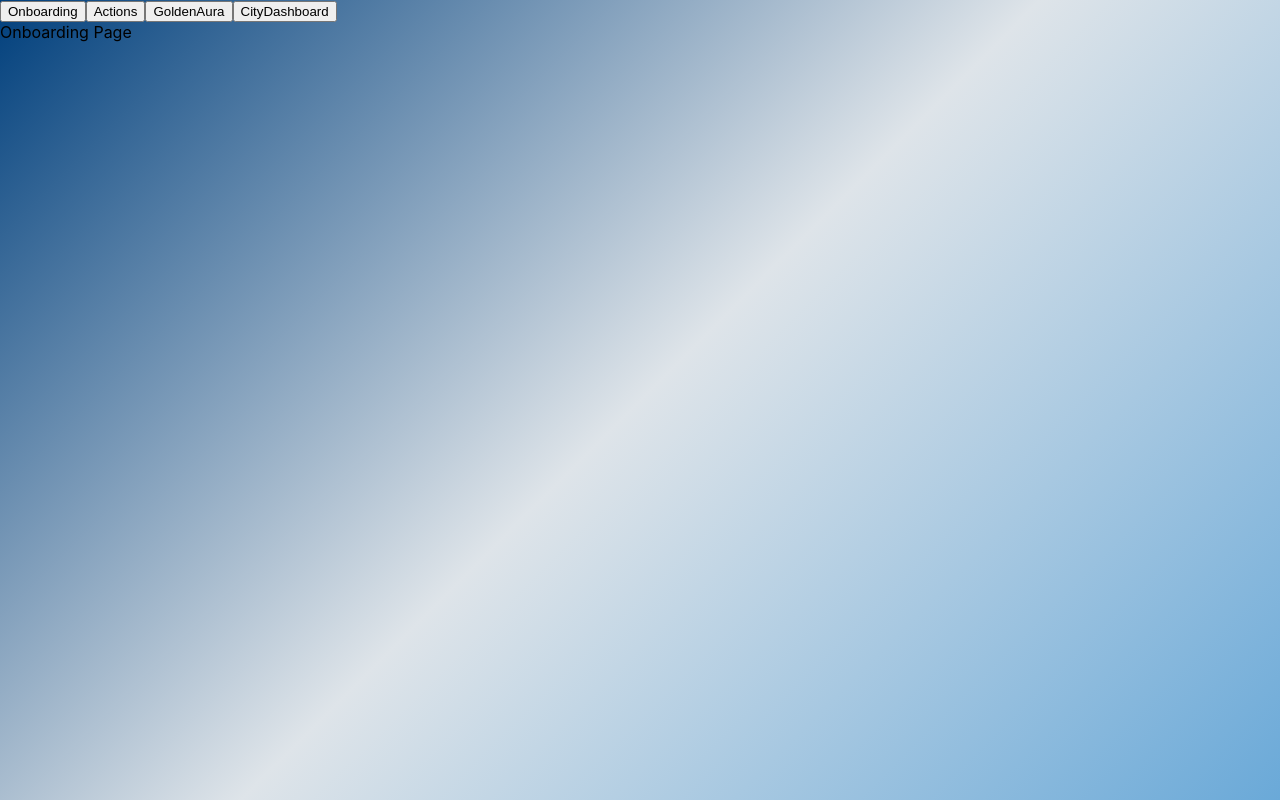
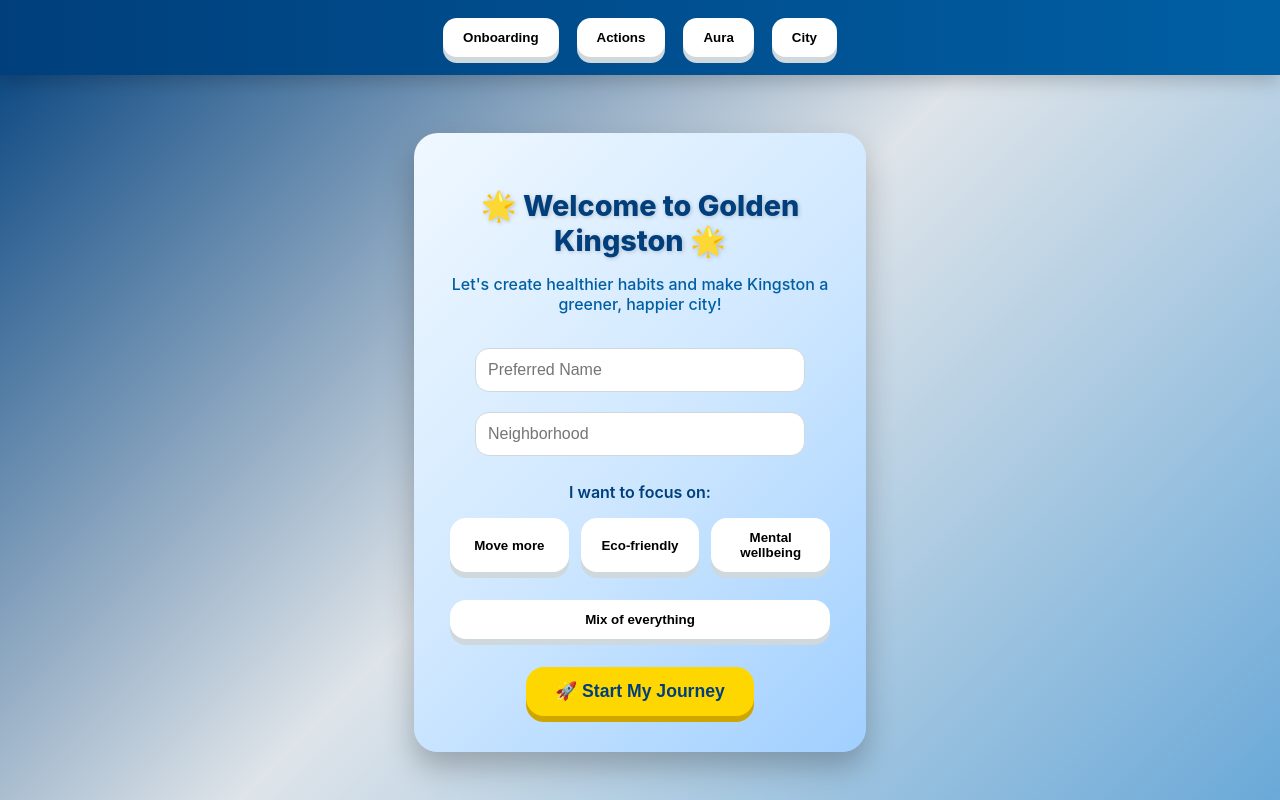
Before and after one commit to KhushiG7/Qhacks2026, a React (Create React App) app: page / in a window 1280 px wide. Built offline with nearby package versions, Linux system fonts and the light colour scheme.

Commit message:
Update App.js

```diff
--- a/src/App.js
+++ b/src/App.js
@@ -1,43 +1,166 @@
 import React, { useState } from "react";
 import "./App.css";
-import Onboarding from "./pages/Onboarding";
-import Actions from "./pages/Actions";
-import GoldenAura from "./pages/GoldenAura";
-import CityDashboard from "./pages/CityDashboard";
 
-// Map page names to components
-const pages = {
-  Onboarding,
-  Actions,
-  GoldenAura,
-  CityDashboard,
-};
+/* ===== Screens ===== */
 
-function App() {
-  const [page, setPage] = useState("Onboarding"); // default page
-  const PageComponent = pages[page];
+function Onboarding({ onComplete }) {
+  const [name, setName] = useState("");
+  const [neighborhood, setNeighborhood] = useState("");
+  const [focus, setFocus] = useState("");
+
+  const focusOptions = [
+    "Move more",
+    "Eco-friendly",
+    "Mental wellbeing",
+    "Mix of everything",
+  ];
+
+  const handleFocusSelect = (option) => setFocus(option);
+
+  const handleStart = () => {
+    if (!name || !neighborhood || !focus) {
+      alert("Please fill all fields and select your focus!");
+      return;
+    }
+    onComplete({ name, neighborhood, focus });
+  };
 
   return (
-    <div className="App">
-      {/* Simple page switcher using buttons inside App */}
-      <div className="page-switcher">
-        {Object.keys(pages).map((p) => (
+    <div className="card onboarding-card">
+      <h1 className="onboard-title">🌟 Welcome to Golden Kingston 🌟</h1>
+      <p className="onboard-subtitle">
+        Let's create healthier habits and make Kingston a greener, happier city!
+      </p>
+
+      <input
+        className="input"
+        placeholder="Preferred Name"
+        value={name}
+        onChange={(e) => setName(e.target.value)}
+      />
+      <input
+        className="input"
+        placeholder="Neighborhood"
+        value={neighborhood}
+        onChange={(e) => setNeighborhood(e.target.value)}
+      />
+
+      <p className="onboard-focus-text">I want to focus on:</p>
+
+      <div className="button-grid focus-grid">
+        {focusOptions.map((option, idx) => (
           <button
-            key={p}
-            onClick={() => setPage(p)}
-            className="switch-button"
+            key={option}
+            className={`btn-3d focus-btn ${focus === option ? "selected" : ""}`}
+            onClick={() => handleFocusSelect(option)}
           >
-            {p}
+            {option}
           </button>
         ))}
       </div>
 
-      {/* Render current page */}
-      <div className="page-container">
-        <PageComponent />
-      </div>
+      <button className="action-btn start-btn" onClick={handleStart}>
+        🚀 Start My Journey
+      </button>
     </div>
   );
 }
 
-export default App;
+function Actions({ points, logAction }) {
+  return (
+    <div className="card">
+      <h2>Log Actions</h2>
+      <p>Total Points: {points}</p>
+      <button className="action-btn" onClick={() => logAction(2)}>
+        🚶 Walk / Run
+      </button>
+      <button className="action-btn" onClick={() => logAction(3)}>
+        🚲 Bike
+      </button>
+      <button className="action-btn" onClick={() => logAction(1)}>
+        ♻ Reduce Waste
+      </button>
+      <button className="action-btn" onClick={() => logAction(2)}>
+        🧘 Mindfulness
+      </button>
+    </div>
+  );
+}
+
+function GoldenAura({ points, breakdown }) {
+  return (
+    <div className="card">
+      <h2>Your Golden Aura</h2>
+      <p>Total: {points}</p>
+      <p>Walking: {breakdown.walk || 0}</p>
+      <p>Wellbeing: {breakdown.wellbeing || 0}</p>
+      <p>Eco: {breakdown.eco || 0}</p>
+      <button className="action-btn">▶ Play Golden Recap</button>
+    </div>
+  );
+}
+
+function CityDashboard() {
+  return (
+    <div className="card">
+      <h2>City Dashboard</h2>
+      <p>Downtown — 40 pts</p>
+      <p>West End — 25 pts</p>
+      <p>University — 18 pts</p>
+      <h3>Neighborhood of the Month 🎉</h3>
+      <p>Downtown</p>
+    </div>
+  );
+}
+
+/* ===== Main App ===== */
+
+export default function App() {
+  const [screen, setScreen] = useState("onboarding");
+  const [user, setUser] = useState(null);
+  const [points, setPoints] = useState(0);
+  const [breakdown, setBreakdown] = useState({ walk: 0, wellbeing: 0, eco: 0 });
+
+  const logAction = (p) => {
+    setPoints(points + p);
+    if (p === 2) setBreakdown({ ...breakdown, walk: breakdown.walk + p });
+    if (p === 3) setBreakdown({ ...breakdown, eco: breakdown.eco + p });
+    if (p === 1) setBreakdown({ ...breakdown, wellbeing: breakdown.wellbeing + p });
+  };
+
+  const screens = {
+    onboarding: <Onboarding onComplete={(data) => { setUser(data); setScreen("actions"); }} />,
+    actions: <Actions points={points} logAction={logAction} />,
+    aura: <GoldenAura points={points} breakdown={breakdown} />,
+    city: <CityDashboard />,
+  };
+
+  return (
+    <div className="app-container">
+
+      {/* NAV BAR */}
+      <div className="navbar">
+        <button className="btn-3d" onClick={() => setScreen("onboarding")}>
+          Onboarding
+        </button>
+        <button className="btn-3d" onClick={() => setScreen("actions")}>
+          Actions
+        </button>
+        <button className="btn-3d" onClick={() => setScreen("aura")}>
+          Aura
+        </button>
+        <button className="btn-3d" onClick={() => setScreen("city")}>
+          City
+        </button>
+      </div>
+
+      {/* CONTENT */}
+      <div className="content-area">
+        <div key={screen} className="screen-wrapper">
+          {screens[screen]}
+        </div>
+      </div>
+
+    </div>
+  );
+}
```
